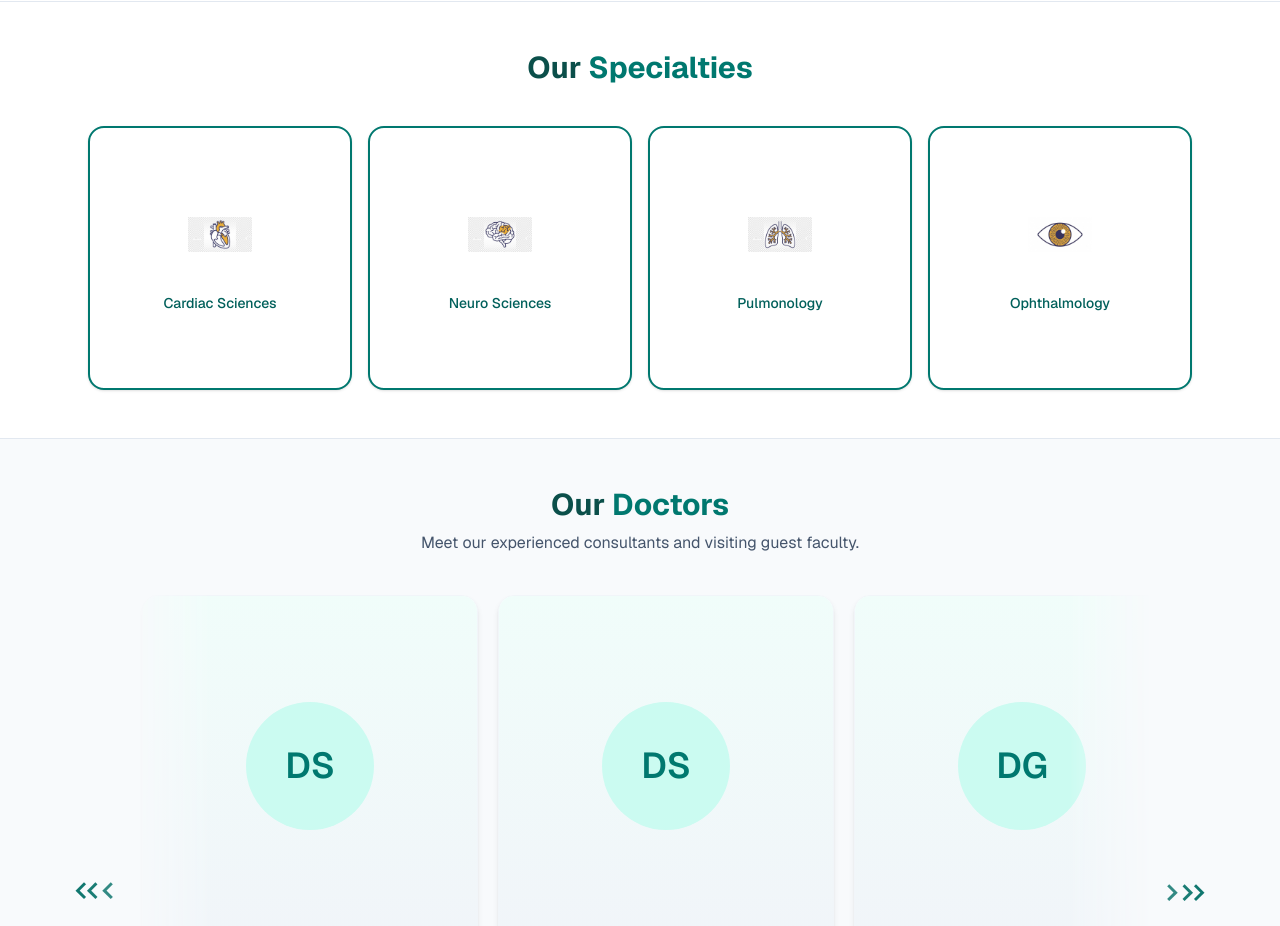
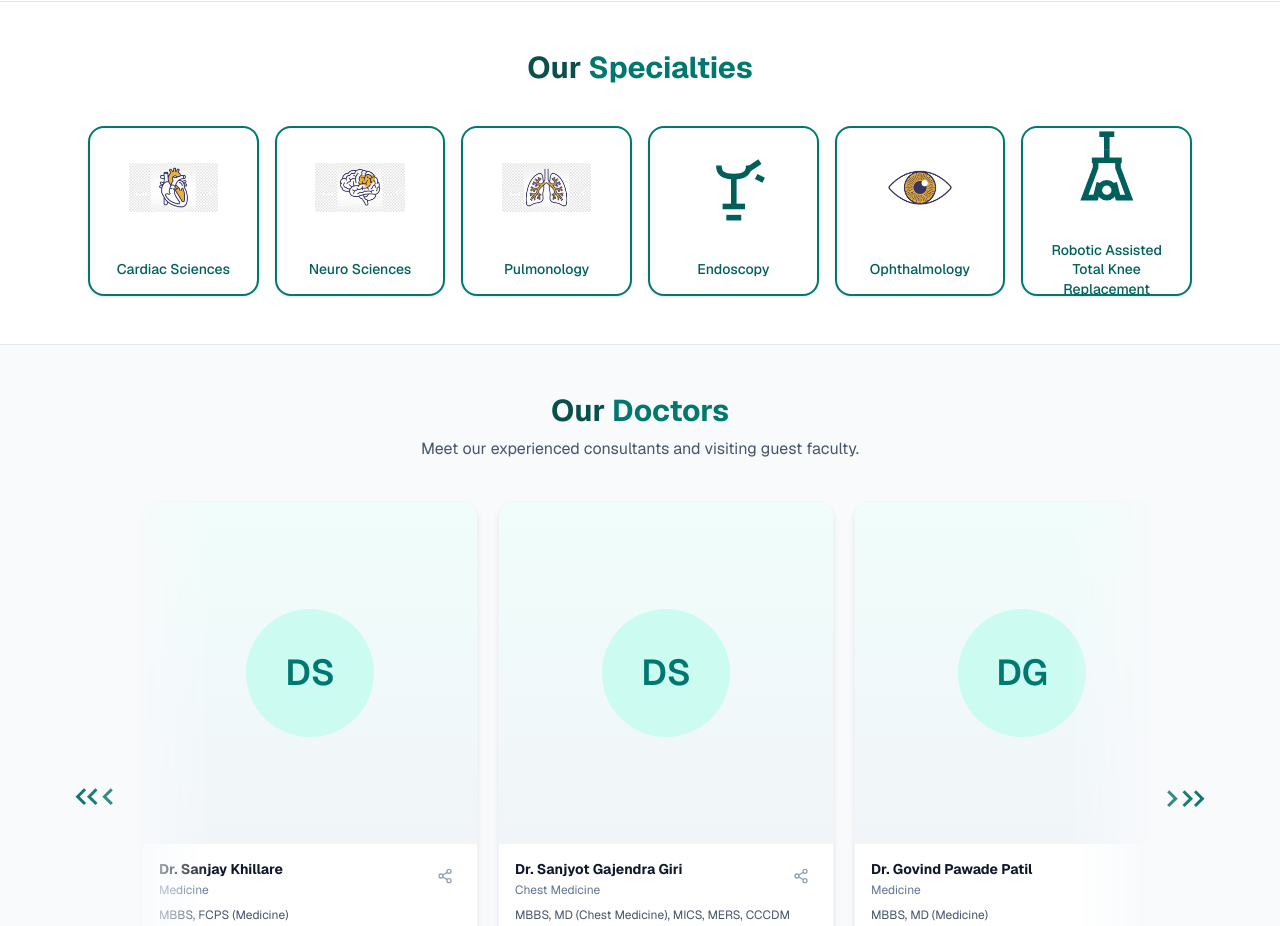
Before and after one commit to rp98nt/shivnerihospital, a Next.js app: page / in a window 1280 px wide. Shown: the part 2180-3106 px from the top of the page. Built offline with nearby package versions, Linux system fonts and the light colour scheme; no server answers; the database is empty.

Commit message:
fix: restore specialty cards, enlarge logos, lift-on-hover cards

```diff
--- a/components/our-specialties.tsx
+++ b/components/our-specialties.tsx
@@ -1,11 +1,15 @@
 import Image from "next/image";
 import Link from "next/link";
+import type { ReactNode } from "react";
 
 type Specialty = {
   name: string;
   href: string;
-  imageSrc: string;
+  imageSrc?: string;
+  icon?: ReactNode;
 };
+
+const LOGO_SIZE_CLASS = "h-[4.2rem] w-[4.2rem] sm:h-[5.6rem] sm:w-[5.6rem]";
 
 const SPECIALTIES: Specialty[] = [
   {
@@ -24,9 +28,19 @@ const SPECIALTIES: Specialty[] = [
     imageSrc: "/our-specialties/pulmonology.jpeg",
   },
   {
+    name: "Endoscopy",
+    href: "#",
+    icon: <EndoscopyIcon />,
+  },
+  {
     name: "Ophthalmology",
     href: "#",
     imageSrc: "/our-specialties/ophthalmology.jpeg",
+  },
+  {
+    name: "Robotic Assisted Total Knee Replacement",
+    href: "#",
+    icon: <RoboticSurgeryIcon />,
   },
 ];
 
@@ -38,7 +52,7 @@ export function OurSpecialties() {
           Our <span className="text-teal-700">Specialties</span>
         </h2>
 
-        <div className="mt-6 grid grid-cols-1 gap-3 min-[420px]:grid-cols-2 sm:mt-10 sm:grid-cols-2 sm:gap-4 lg:grid-cols-4">
+        <div className="mt-6 grid grid-cols-1 gap-3 min-[420px]:grid-cols-2 sm:mt-10 sm:grid-cols-3 sm:gap-4 lg:grid-cols-6">
           {SPECIALTIES.map((specialty) => (
             <SpecialtyCard key={specialty.name} specialty={specialty} />
           ))}
@@ -52,16 +66,24 @@ function SpecialtyCard({ specialty }: { specialty: Specialty }) {
   return (
     <Link
       href={specialty.href}
-      className="group flex min-h-[5.5rem] flex-row items-center gap-4 rounded-2xl border-2 border-teal-700 bg-white px-4 py-4 text-teal-800 shadow-sm transition duration-300 hover:bg-teal-800 hover:text-white hover:shadow-lg sm:aspect-square sm:min-h-0 sm:flex-col sm:justify-center sm:px-3 sm:py-5"
+      className="group flex min-h-[5.5rem] flex-row items-center gap-4 rounded-2xl border-2 border-teal-700 bg-white px-4 py-4 text-teal-800 shadow-sm transition duration-300 hover:-translate-y-1 hover:shadow-xl sm:aspect-square sm:min-h-0 sm:flex-col sm:justify-center sm:px-3 sm:py-5"
     >
-      <div className="relative h-12 w-12 shrink-0 sm:h-16 sm:w-16">
-        <Image
-          src={specialty.imageSrc}
-          alt=""
-          fill
-          className="object-contain transition group-hover:brightness-110"
-          sizes="(max-width: 640px) 48px, 64px"
-        />
+      <div
+        className={`relative shrink-0 ${LOGO_SIZE_CLASS} ${
+          specialty.icon ? "flex items-center justify-center" : ""
+        }`}
+      >
+        {specialty.imageSrc ? (
+          <Image
+            src={specialty.imageSrc}
+            alt=""
+            fill
+            className="object-contain"
+            sizes="(max-width: 640px) 67px, 90px"
+          />
+        ) : (
+          specialty.icon
+        )}
       </div>
       <p className="min-w-0 text-left text-sm font-medium leading-snug sm:mt-3 sm:px-1 sm:text-center sm:text-xs lg:text-sm">
         {specialty.name}
@@ -69,3 +91,43 @@ function SpecialtyCard({ specialty }: { specialty: Specialty }) {
     </Link>
   );
 }
+
+function EndoscopyIcon() {
+  return (
+    <svg
+      className="h-full w-full"
+      viewBox="0 0 24 24"
+      fill="none"
+      stroke="currentColor"
+      strokeWidth="1.5"
+      aria-hidden
+    >
+      <path d="M8 6c0 2 1 3 4 3s4-1 4-3" />
+      <path d="M12 9v8" />
+      <path d="M9 17h6" />
+      <path d="M10 20h4" />
+      <path d="M16 7l3-2M18 9l2 1" />
+    </svg>
+  );
+}
+
+function RoboticSurgeryIcon() {
+  return (
+    <svg
+      className="h-full w-full"
+      viewBox="0 0 24 24"
+      fill="none"
+      stroke="currentColor"
+      strokeWidth="1.5"
+      aria-hidden
+    >
+      <path d="M12 3v4" />
+      <path d="M10 3h4" />
+      <path d="M12 7v3" />
+      <path d="M8 10h8" />
+      <path d="M9 10v2l-3 8h3l1-4" />
+      <path d="M15 10v2l3 8h-3l-1-4" />
+      <circle cx="12" cy="18" r="2" />
+    </svg>
+  );
+}
```
